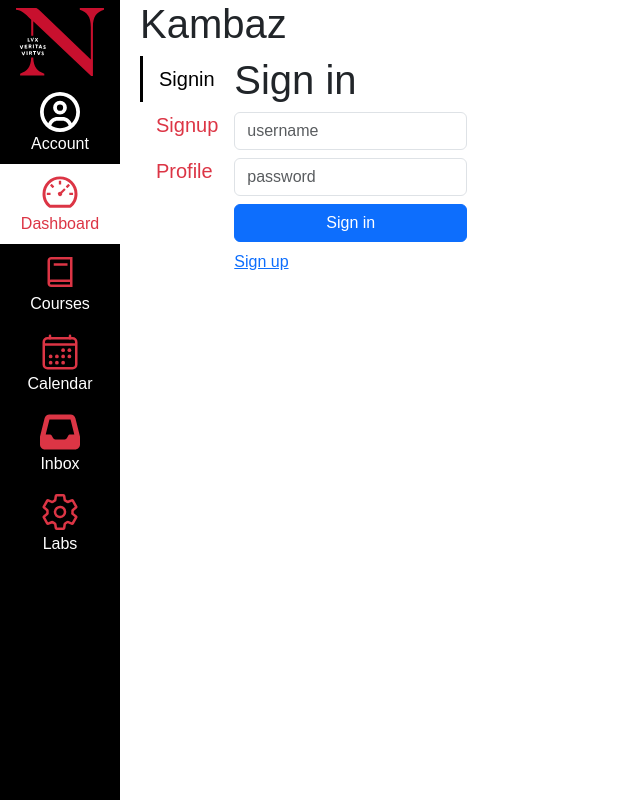
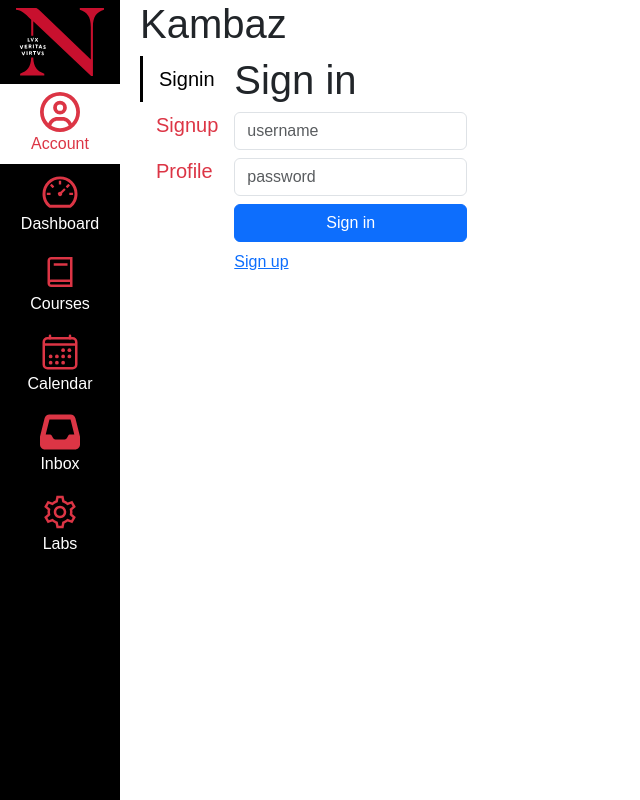
Before and after one commit to abbyelbaum/kambaz-react-web-app, a React (Vite) app: page /Labs#/Kambaz/Account/Signin in a window 1280 px wide. Shown: the whole page, without its empty margins (0-640 px from the left). Built offline with nearby package versions, Linux system fonts and the light colour scheme.

Commit message:
Data Driven Kambaz Navigation

```diff
--- a/src/Kambaz/Navigation.tsx
+++ b/src/Kambaz/Navigation.tsx
@@ -1,32 +1,37 @@
+import { ListGroup } from "react-bootstrap";
 import { AiOutlineDashboard } from "react-icons/ai";
 import { FaInbox } from "react-icons/fa6";
 import { FaRegCircleUser } from "react-icons/fa6";
 import { IoCalendarOutline, IoSettingsOutline } from "react-icons/io5";
-import { LiaBookSolid } from "react-icons/lia";
-import { Link } from "react-router-dom";
+import { LiaBookSolid, LiaCogSolid } from "react-icons/lia";
+import { Link, useLocation } from "react-router-dom";
 
 export default function KambazNavigation() {
+    const {pathname} = useLocation();
+    const links = [
+        {label: "Dashboard", path: "/Kambaz/Dashboard", icon: AiOutlineDashboard},
+        {label: "Courses", path: "/Kambaz/Dashboard", icon: LiaBookSolid},
+        {label: "Calendar", path: "/Kambaz/Calendar", icon: IoCalendarOutline},
+        {label: "Inbox", path: "/Kambaz/Inbox", icon: FaInbox},
+        {label: "Labs", path: "/Labs", icon: LiaCogSolid},
+    ]
     return (
-        <div id="wd-kambaz-navigation" style={{width: 120 }}
+        <ListGroup id="wd-kambaz-navigation" style={{width: 120 }}
         className="list-group rounded-0 position-fixed bottom-0 top-0 d-none d-md-block bg-black z-2">
-            <a href="https://www.northeastern.edu/" id="wd-neu-link" target="_blank" className="list-group-item bg-black border-0 text-center"><img src="/images/northeastern.svg"/></a>
-            <Link to="/Kambaz/Account" id="wd-account-link" className="list-group-item text-center border-0 bg-black text-white">
-            <FaRegCircleUser className="fs-1 text text-white"/><br/>Account</Link>
+            <ListGroup.Item href="https://www.northeastern.edu/" id="wd-neu-link" target="_blank" action className="list-group-item bg-black border-0 text-center">
+                <img src="/images/northeastern.svg"/></ListGroup.Item>
 
-            <Link to="/Kambaz/Dashboard" id="wd-dashboard-link" className="list-group-item text-center border-0 bg-white text-danger">
-            <AiOutlineDashboard className="fs-1 text-danger"/><br/>Dashboard</Link>
+            <ListGroup.Item as={Link} to="/Kambaz/Account" id="wd-account-link" className={`text-center border-0 bg-black ${pathname.includes("Account") ? "bg-white text-danger" : "bg-black text-white"}`}>
+                <FaRegCircleUser className={`fs-1 ${pathname.includes("Account") ? "text-danger" : "text-white"}`}/><br/>Account</ListGroup.Item>
 
-            <Link to="/Kambaz/Dashboard" id="wd-course-link" className="list-group-item text-white bg-black text-center border-0">
-            <LiaBookSolid className="fs-1 text-danger"/><br/>Courses</Link>
-
-            <Link to="/Kambaz/Calendar" id="wd-calendar-link" className="list-group-item text-white bg-black text-center border-0">
-            <IoCalendarOutline className="fs-1 text-danger"/><br/>Calendar</Link>
-
-            <Link to="/Kambaz/Inbox" id="wd-inbox-link" className="list-group-item text-white bg-black text-center border-0">
-            <FaInbox className="fs-1 text-danger"/><br/>Inbox</Link>
-
-            <Link to="/Labs" id="wd-labs-link" className="list-group-item text-white bg-black text-center border-0">
-            <IoSettingsOutline className="fs-1 text-danger"/><br/>Labs</Link>
-        </div>
+            {links.map((link) => (
+                <ListGroup.Item key={link.path} as={Link} to={link.path} className={`bg-black text-center border-0
+                    ${pathname.includes(link.label) ? "text-danger bg-white" : "text-white bg-black"}`}>
+                        {link.icon({ className: "fs-1 text-danger"})}
+                        <br/>
+                        {link.label}
+                    </ListGroup.Item>
+            ))}
+        </ListGroup>
     );
 }
```
